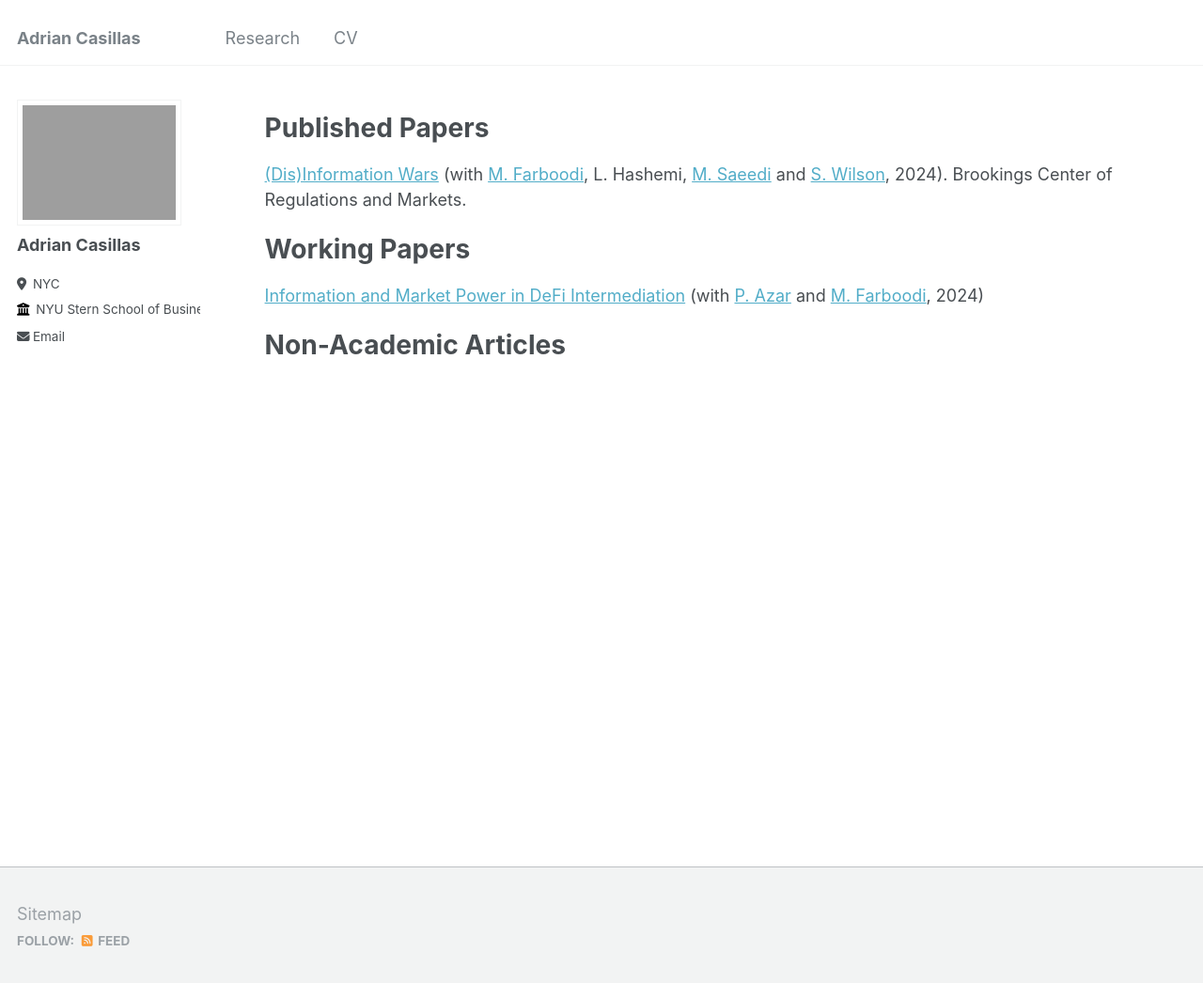
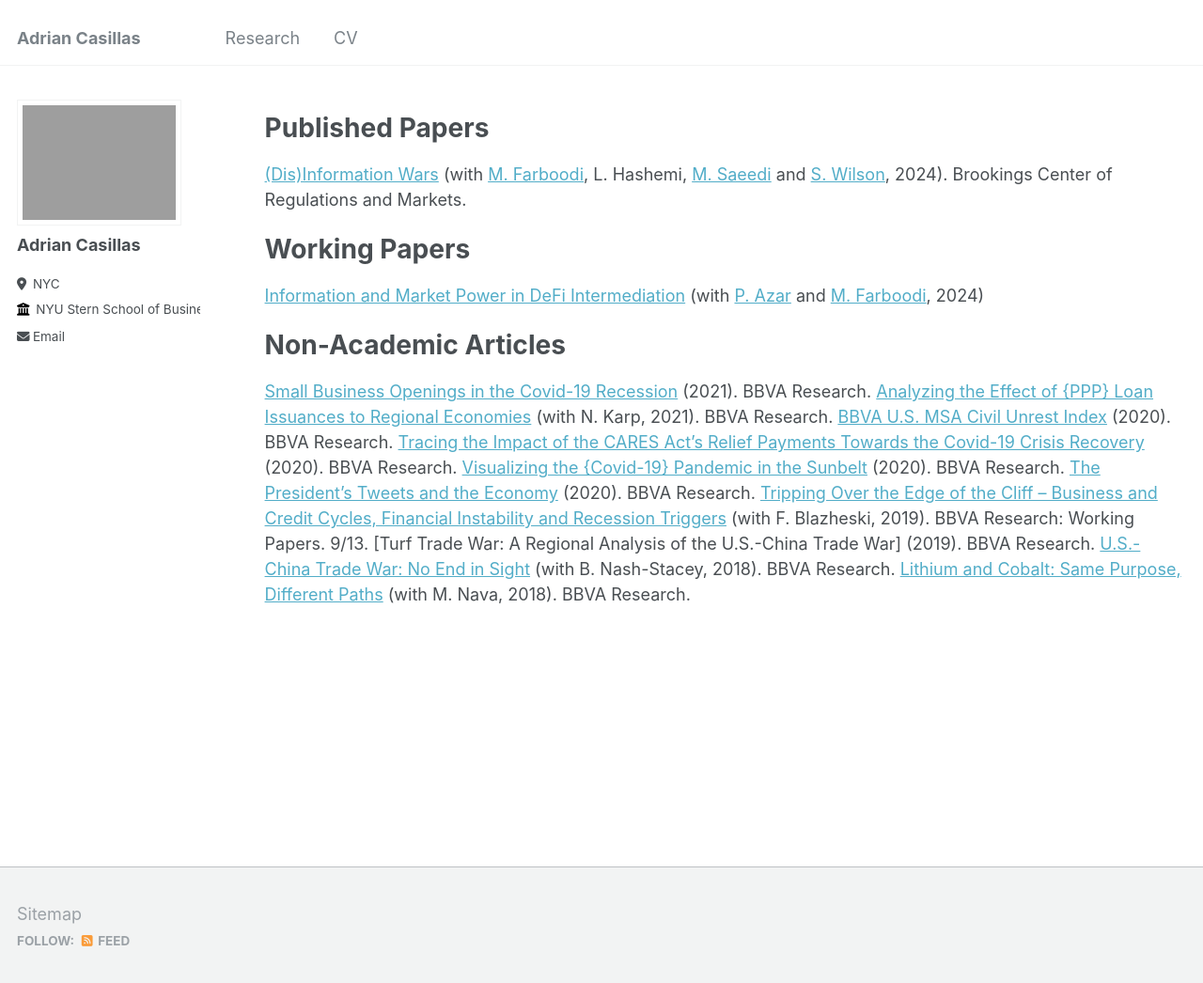
Before and after one commit to Adrian-Casillas/adrian-casillas.github.io, a Jekyll site: the page built from _pages/publications.md, in a window 1280 px wide and 1059 px high. Shown: the top 1046 px of the window at 94% size. Built offline with Jekyll 4.4.1, drawn with Linux system fonts in a browser that asks for light colours.

Commit message:
Update publications.md

```diff
--- a/_pages/publications.md
+++ b/_pages/publications.md
@@ -20,3 +20,14 @@ author_profile: true
 [Information and Market Power in DeFi Intermediation](https://www.newyorkfed.org/medialibrary/media/research/staff_reports/sr1102.pdf?sc_lang=en) (with [P. Azar](https://www.newyorkfed.org/research/economists/Azar) and [M. Farboodi](https://sites.google.com/site/maryamfarboodi/home), 2024)
 
 # Non-Academic Articles
+
+[Small Business Openings in the Covid-19 Recession](https://www.bbvaresearch.com/en/publicaciones/us-small-business-openings-in-the-covid-19-recession/) (2021). BBVA Research.
+[Analyzing the Effect of {PPP} Loan Issuances to Regional Economies](https://www.bbvaresearch.com/en/publicaciones/analyzing-the-effect-of-ppp-loan-issuances-to-regional-economies/) (with N. Karp, 2021). BBVA Research.
+[BBVA U.S. MSA Civil Unrest Index](https://www.bbvaresearch.com/en/publicaciones/u-s-economic-outlook-4q20/) (2020). BBVA Research.
+[Tracing the Impact of the CARES Act's Relief Payments Towards the Covid-19 Crisis Recovery](https://www.bbvaresearch.com/en/publicaciones/u-s-economic-outlook-third-quarter-2020/) (2020). BBVA Research.
+[Visualizing the {Covid-19} Pandemic in the Sunbelt](https://www.bbvaresearch.com/en/publicaciones/u-s-economic-outlook-second-quarter-2020/) (2020). BBVA Research.
+[The President's Tweets and the Economy](https://www.bbvaresearch.com/en/publicaciones/u-s-economic-outlook-first-quarter-2020/) (2020). BBVA Research.
+[Tripping Over the Edge of the Cliff – Business and Credit Cycles, Financial Instability and Recession Triggers](https://www.bbvaresearch.com/wp-content/uploads/2019/12/WP1913_TrippingOverTheEdge.pdf) (with F. Blazheski, 2019). BBVA Research: Working Papers. 9/13.
+[Turf Trade War: A Regional Analysis of the U.S.-China Trade War] (2019). BBVA Research.
+[U.S.-China Trade War: No End in Sight](https://www.bbvaresearch.com/en/publicaciones/united-states-economic-outlook-third-quarter-2018/) (with B. Nash-Stacey, 2018). BBVA Research.
+[Lithium and Cobalt: Same Purpose, Different Paths](https://www.bbvaresearch.com/en/publicaciones/u-s-lithium-and-cobalt-same-purpose-different-paths/) (with M. Nava, 2018). BBVA Research.
```
